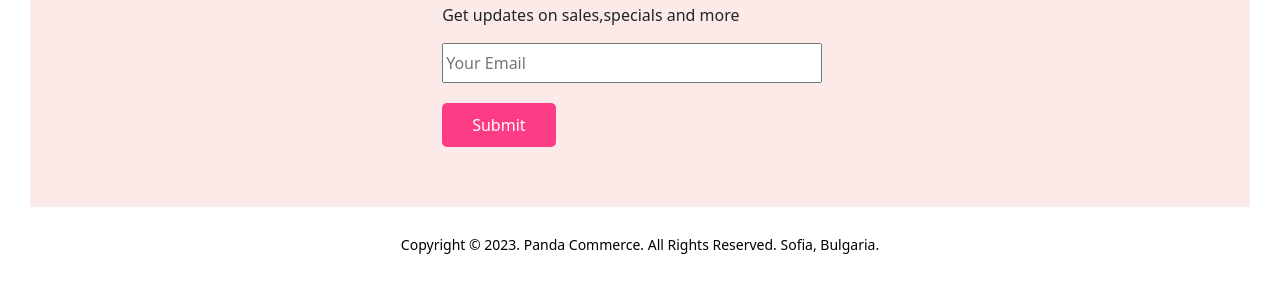
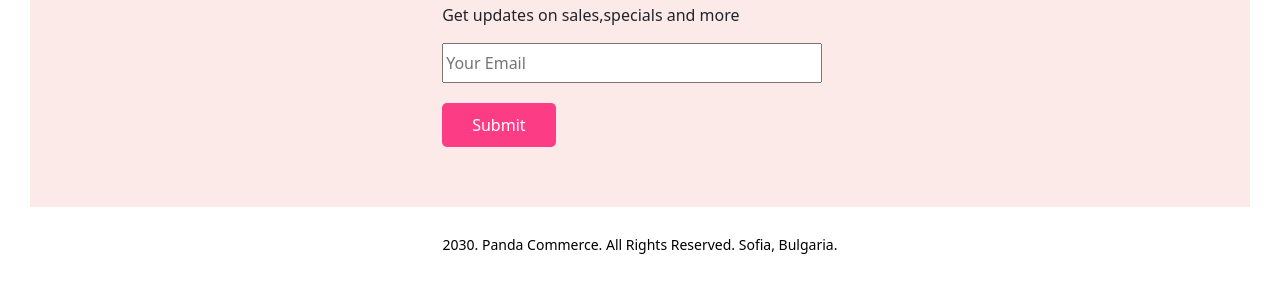
Before and after one commit to ajoy11s/assignment-one-task3, a plain HTML site: page index.html in a window 1280 px wide. Shown: the part 113-406 px from the top of the page. Drawn offline with nearby package versions, Linux system fonts and the light colour scheme.

Commit message:
2nd Commit

```diff
--- a/index.html
+++ b/index.html
@@ -29,7 +29,7 @@
          </section>
          <footer>
             <small>
-              Copyright © 2023. Panda Commerce. All Rights Reserved. Sofia, Bulgaria.
+              2030. Panda Commerce. All Rights Reserved. Sofia, Bulgaria.
             </small>
           </footer>
          </body>
```
